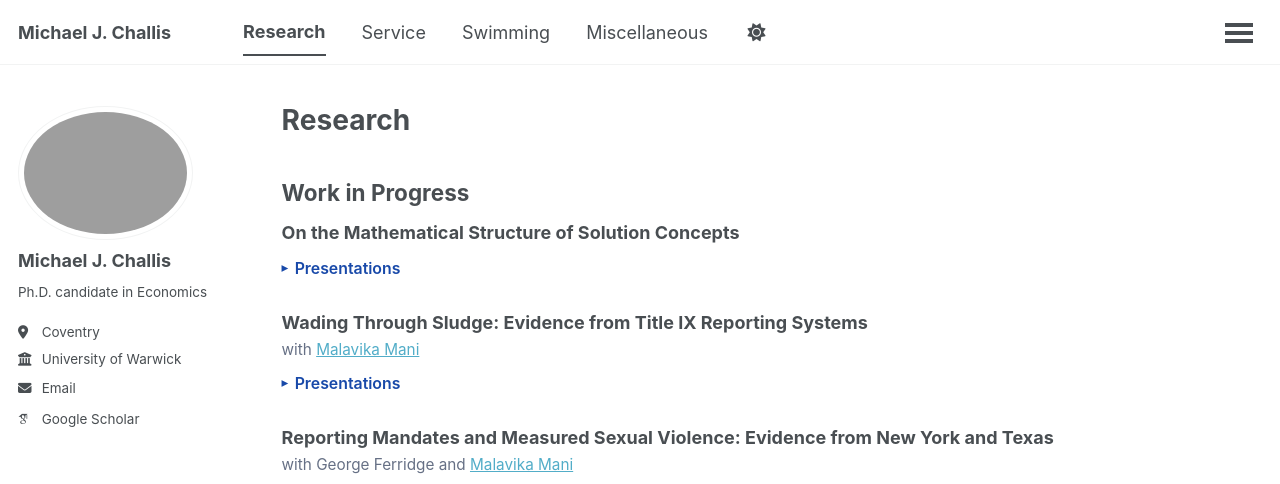
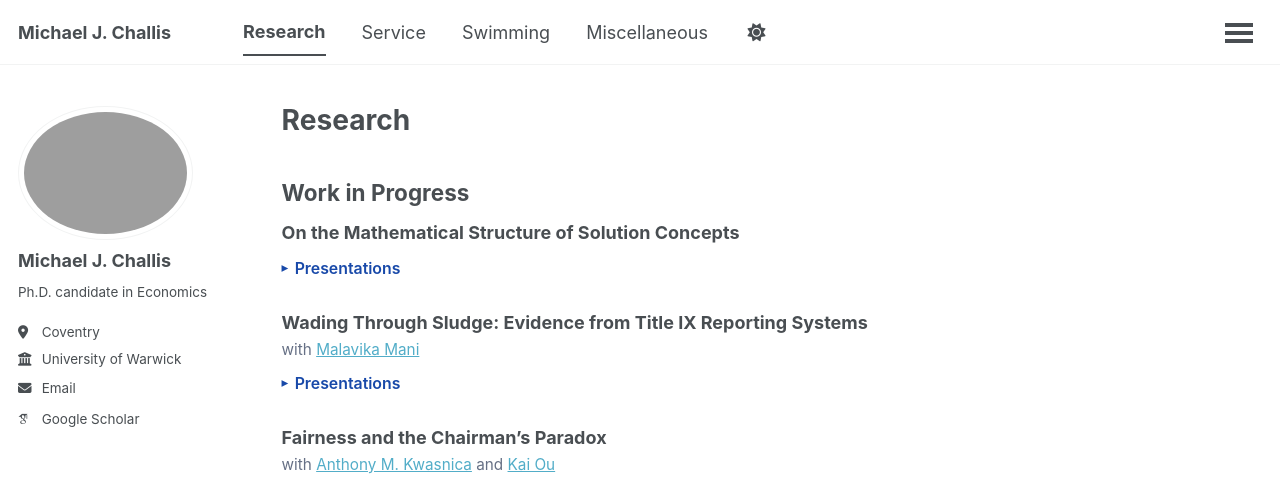
Before and after one commit to MichaelChallis/MichaelChallis.github.io, a Jekyll site: the page built from _pages/research.html, in a window 1280 px wide and 900 px high, cut to the strip 0-484 px from the top of the window. Built offline with Jekyll 4.4.1, drawn with Linux system fonts in a browser that asks for light colours; some web fonts are replaced.

Commit message:
Update research.html

```diff
--- a/_pages/research.html
+++ b/_pages/research.html
@@ -366,10 +366,6 @@ author_profile: true
     </div>
   </li>
   <li class="wip-item">
-    <div class="wip-title">Reporting Mandates and Measured Sexual Violence: Evidence from New York and Texas</div>
-    <div class="wip-coauthors">with George Ferridge and <a href="https://sites.google.com/view/malavikamani/home" target="_blank" rel="noopener noreferrer">Malavika Mani</a></div>
-  </li>
-  <li class="wip-item">
     <div class="wip-title">Fairness and the Chairman’s Paradox</div>
     <div class="wip-coauthors">with <a href="https://sites.google.com/view/tony-kwasnica/home?fbclid=IwRlRTSAPFE-pleHRuA2FlbQIxMABzcnRjBmFwcF9pZAo2NjI4NTY4Mzc5AAEe71kr3O5UYy67crrfI0bt22AaFkdV-5lRG27OmRnDn7cphtGPS5d7wQwRgCE_aem_ESCQVq1lbD5BSzRRqDspeQ" target="_blank" rel="noopener noreferrer">Anthony M. Kwasnica</a> and <a href="https://kaiou-web.github.io/" target="_blank" rel="noopener noreferrer">Kai Ou</a></div>
     <details class="wip-presentations">
```
